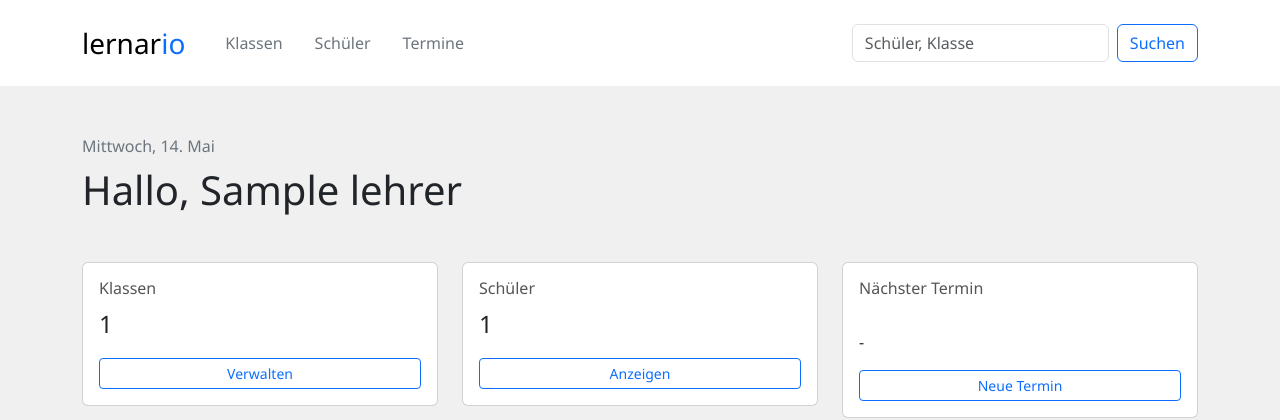
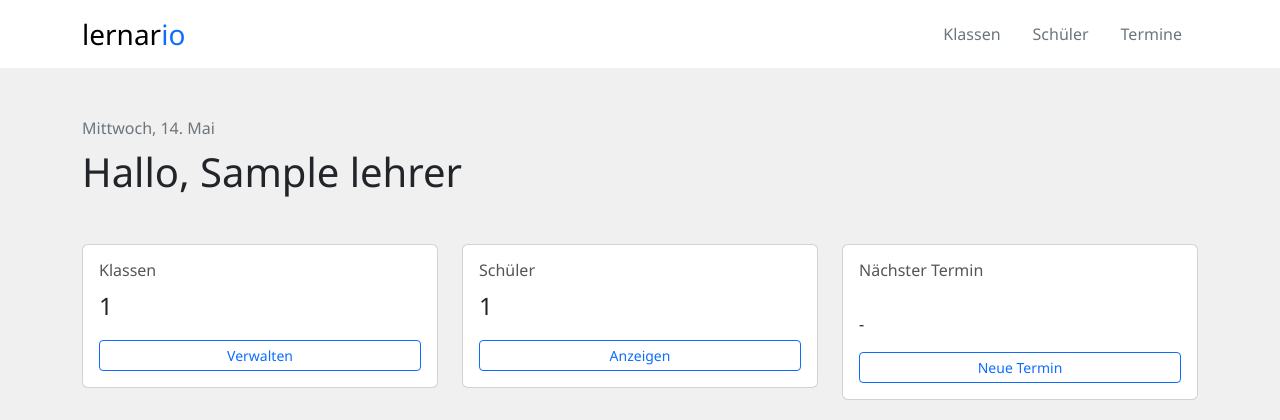
Before and after one commit to epunksandr/lernario, a Flask app: page /homepage in a window 1280 px wide. Shown: the top 420 px of the page. Run offline with Flask 3, Linux system fonts and the light colour scheme; the visitor is signed in with stand-in values (Sample User, id 1); tables that the repository leaves empty hold one stand-in row (values such as "Sample post").

Commit message:
remove search from navbar

```diff
--- a/templates/components/header.html
+++ b/templates/components/header.html
@@ -7,7 +7,7 @@
             <span class="navbar-toggler-icon"></span>
         </button>
         <div class="collapse navbar-collapse flex justify-content-center" id="navbarSupportedContent">
-            <ul class="nav me-auto mb-lg-0">
+            <ul class="nav ms-auto mb-lg-0">
                 <li>
                     <a href="{{ url_for('klassen.uebersicht') }}"
                         class="nav-link link-secondary{% if active_page == 'klassen' %}active {% endif %}">
@@ -25,10 +25,6 @@
                         class="nav-link link-secondary{% if active_page == 'kalender' %}active {% endif %}">Termine</a>
                 </li>
             </ul>
-            <form class="d-flex mt-3" role="search">
-                <input class="form-control me-2" type="search" placeholder="Schüler, Klasse" aria-label="Schüler">
-                <button class="btn btn-outline-primary" type="submit">Suchen</button>
-            </form>
         </div>
     </div>
 </nav>
```
